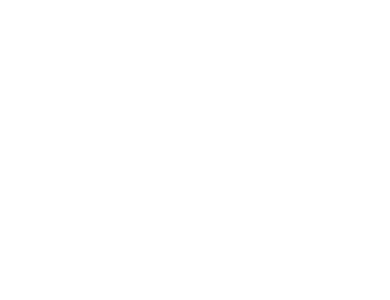
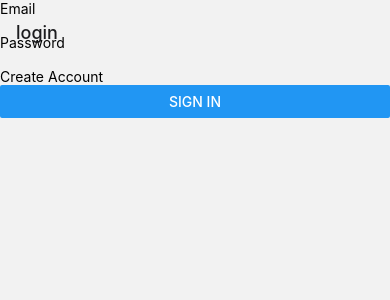
Before and after one commit to LucaFreire/minimalist-bank, a React Native app in the folder frontend/: screen / in a window 390 px wide. Shown: the top 300 px of the page. Built offline with nearby package versions, Linux system fonts and the light colour scheme.

Commit message:
fixed: rendering pages

```diff
--- a/frontend/App.js
+++ b/frontend/App.js
@@ -2,18 +2,18 @@ import { NavigationContainer } from '@react-navigation/native';
 import { createStackNavigator } from '@react-navigation/stack';
 import loginPage from './src/pages/loginPage';
 import registerPage from './src/pages/registerPage';
-import { View } from 'react-native'
+
 
 
 export default function App() {
   const Stack = createStackNavigator();
 
   return (
-    <View>
+    <>
       <NavigationContainer>
         <Stack.Navigator>
+
           <Stack.Screen
-
             options={{
               headerTransparent: true,
               headerShown: true
@@ -31,6 +31,6 @@ export default function App() {
 
         </Stack.Navigator>
       </NavigationContainer>
-    </View>
+    </>
   );
 }
--- a/frontend/src/pages/registerPage/index.js
+++ b/frontend/src/pages/registerPage/index.js
@@ -1,6 +1,6 @@
 import { Button, View, TextInput } from "react-native";
-import { useCallback } from "react";
-
+import { useCallback, useState } from "react";
+import style from "./style";
 
 export default function registerPage(props) {
 
@@ -37,7 +37,6 @@ export default function registerPage(props) {
                 <Text>Email</Text>
                 <TextInput
                     onChangeText={e => setEmail(e)}
-                    style={styles.input}
                 />
             </View>
 
--- a/frontend/src/pages/registerPage/style.js
+++ b/frontend/src/pages/registerPage/style.js
@@ -0,0 +1,8 @@
+import { StyleSheet } from "react-native-web";
+
+const style = StyleSheet.create({
+
+
+});
+
+export default style;
```
